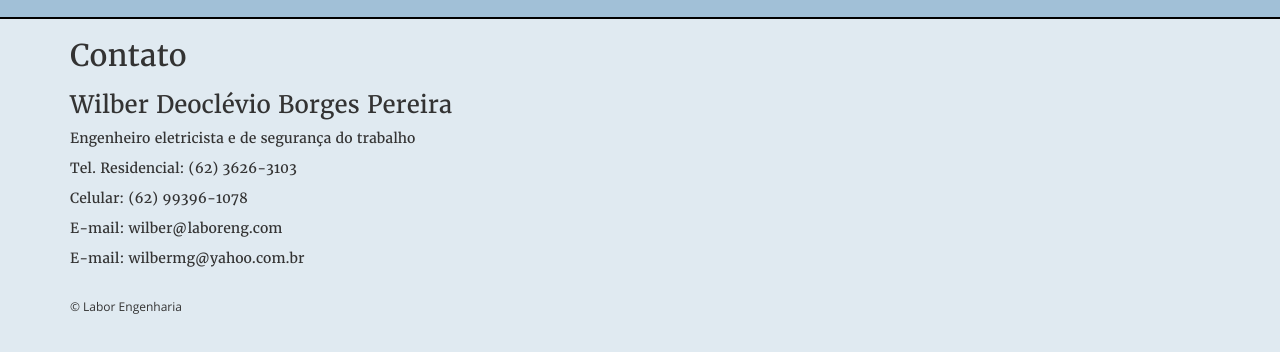
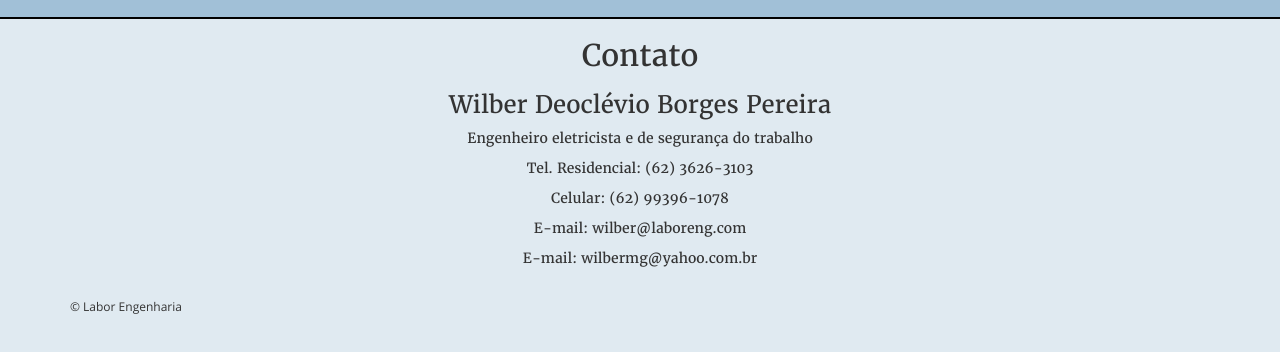
Before and after one commit to damnknife/Trying-CSS-and-html, a plain HTML site: page contato.html in a window 1280 px wide. Shown: the part 58-410 px from the top of the page. Drawn offline with nearby package versions, Linux system fonts and the light colour scheme.

Commit message:
centralizar

```diff
--- a/contato.html
+++ b/contato.html
@@ -22,7 +22,8 @@
 
 
 <main class="container">
-<h2>Contato</h2>
+<h2 class="text-center">Contato</h2>
+<div class="text-center">
 <article class="contato">
 <h3>Wilber Deoclévio Borges Pereira</h3>
 <p>Engenheiro eletricista e de segurança do trabalho</p>
@@ -31,6 +32,7 @@
 <p>E-mail: wilber@laboreng.com</p>
 <p>E-mail: wilbermg@yahoo.com.br</p>
 </article>
+</div>
 </main>
 
 <footer class="container">
```
